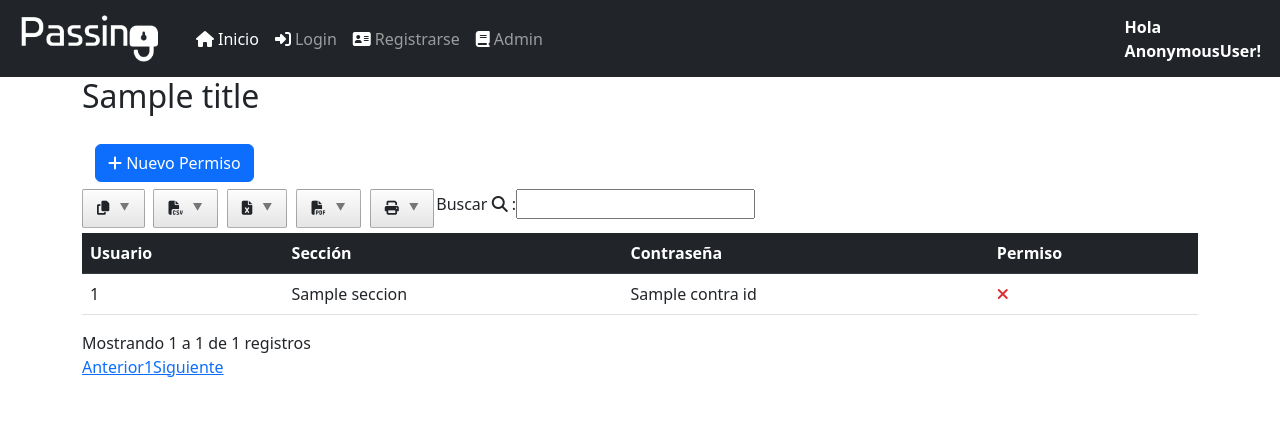
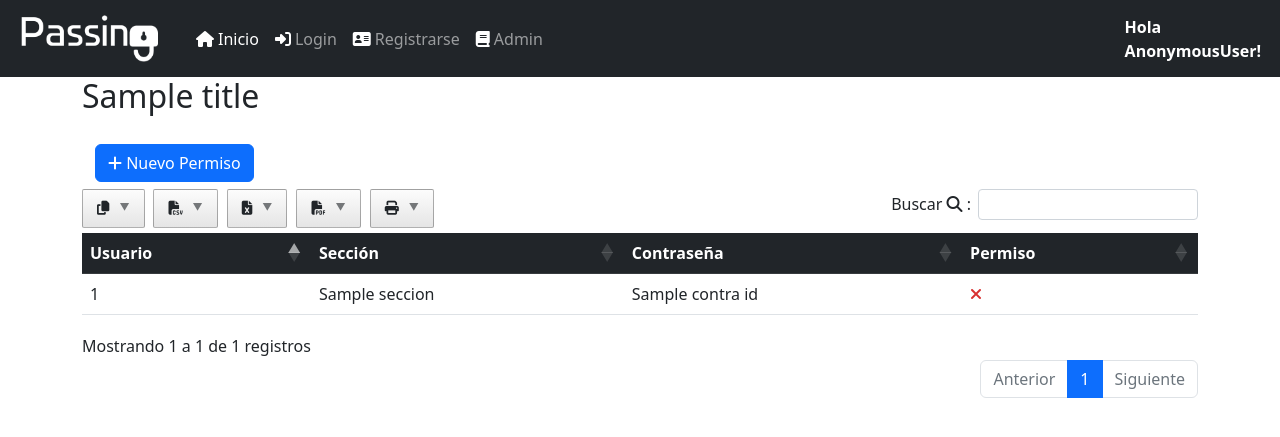
Before and after one commit to nicos1985/Passing, a Django app: template templates/listpermission.html in a window 1280 px wide. Shown: the top 437 px of the page. Run offline with Django 4.2, Linux system fonts and the light colour scheme; the template is opened without the code that fills it: most values are stand-ins (such as "Sample title", 1, 10 or a date in 2020); some libraries are stand-ins or nearby versions.

Commit message:
script change

```diff
--- a/templates/listpass.html
+++ b/templates/listpass.html
@@ -165,7 +165,7 @@
 
             autoWidth: false,
             "language": {
-                url : "{% static 'lib/datatables-1.13.1/spanish.txt' %}"
+                url : "{% static 'lib/DataTables-1.13.1/spanish.txt' %}"
             }
         });
 
--- a/templates/listpermission.html
+++ b/templates/listpermission.html
@@ -9,17 +9,17 @@
 
 
 
-<link rel="stylesheet" href="{% static 'lib/Datatables-1.13.1/css/dataTables.bootstrap5.min.css?n=2' %}">
+<link rel="stylesheet" href="{% static 'lib/Datatables-1.13.1/css/dataTables.bootstrap5.min.css' %}">
 <link rel="stylesheet" href="{% static 'lib/DataTables-1.13.1/Buttons-2.4.2/css/buttons.dataTables.min.css'%}">
 <link rel="stylesheet" href="{% static 'lib/DataTables-1.13.1/Buttons-2.4.2/css/buttons.bootstrap5.min.css'%}">
-<link rel="stylesheet" href="{% static 'lib/DataTables-1.13.1/plugins/Responsive-2.4.0/css/responsive.bootstrap5.min.css?n=2' %}">
+<link rel="stylesheet" href="{% static 'lib/DataTables-1.13.1/plugins/Responsive-2.4.0/css/responsive.bootstrap5.min.css' %}">
 
 <!--DataTables-->
 <script src="{% static 'lib\jQuery\jquery.min.js' %}"></script>
-<script src="{% static 'lib\DataTables-1.13.1\js\jquery.dataTables.js?n=2' %}"></script>
-<script src="{% static 'lib\DataTables-1.13.1\js\dataTables.bootstrap5.min.js?n=2' %}"></script>
-<script src="{% static 'lib\DataTables-1.13.1\plugins\Responsive-2.4.0\js\dataTables.responsive.min.js?n=2' %}"></script>
-<script src="{% static 'lib\DataTables-1.13.1\plugins\Responsive-2.4.0\js\responsive.bootstrap5.min.js?n=2' %}"></script>
+<script src="{% static 'lib\DataTables-1.13.1\js\jquery.dataTables.js' %}"></script>
+<script src="{% static 'lib\DataTables-1.13.1\js\dataTables.bootstrap5.min.js' %}"></script>
+<script src="{% static 'lib\DataTables-1.13.1\plugins\Responsive-2.4.0\js\dataTables.responsive.min.js' %}"></script>
+<script src="{% static 'lib\DataTables-1.13.1\plugins\Responsive-2.4.0\js\responsive.bootstrap5.min.js' %}"></script>
 
 <!--botones de DataTables-->
 <script src="{% static 'lib\DataTables-1.13.1\Buttons-2.4.2\js\dataTables.buttons.min.js' %}"></script>
@@ -109,7 +109,7 @@
             responsive: true,
             autoWidth: false,
             "language": {
-                url: "{% static 'lib/datatables-1.13.1/spanish.txt' %}"
+                url: "{% static 'lib/DataTables-1.13.1/spanish.txt' %}"
             },
             order: [[0, 'asc']],  // Ordena la tabla por 'user_id'
             rowGroup: {
```
